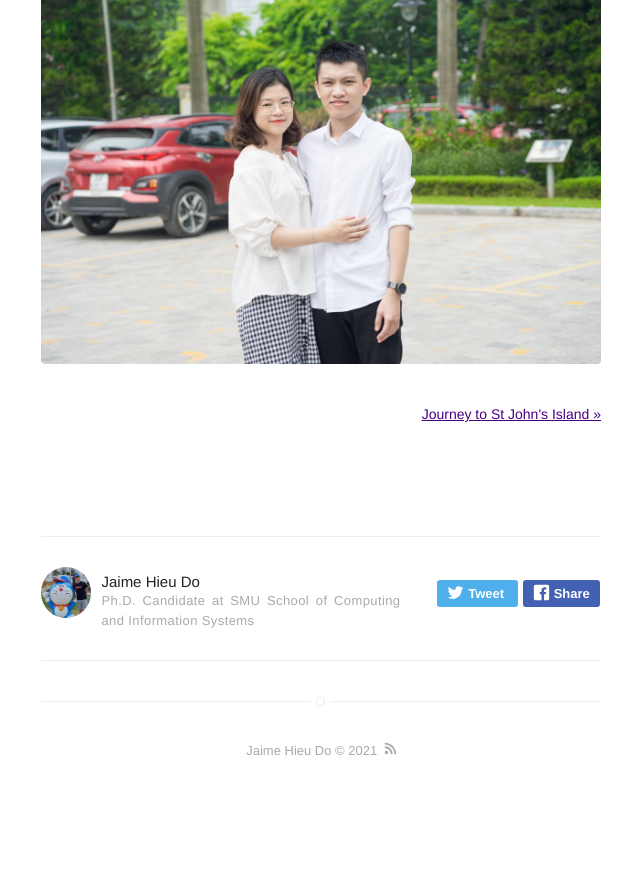
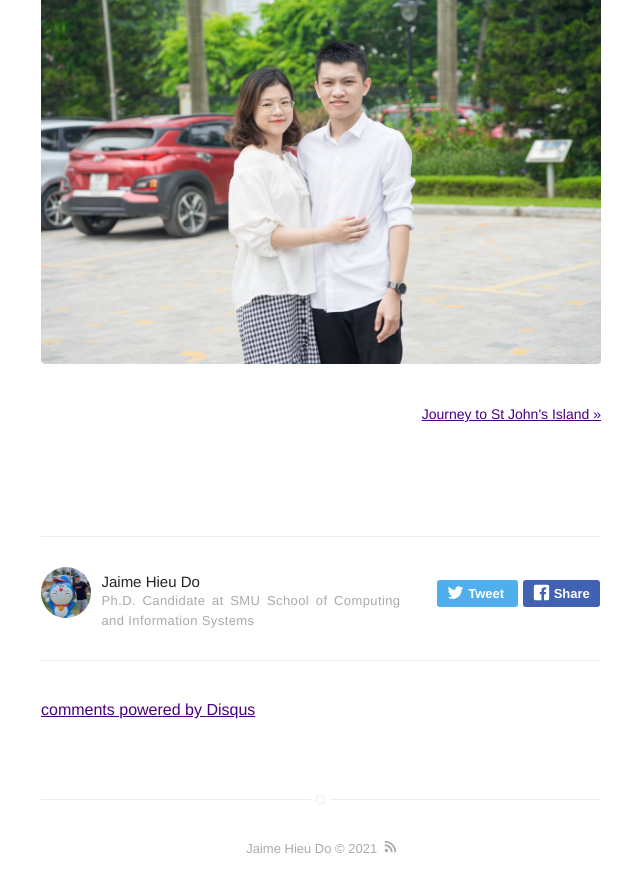
Before and after one commit to hieuddo/hieuddo.github.io, a Jekyll site: the page built from _posts/2020-07-28-graduation.md, in a window 1280 px wide and 900 px high, scrolled down 4128 px. Shown: the top 892 px of the window, without its empty margins (319-959 px from the left). Built offline with Jekyll 4.4.1, drawn with Linux system fonts in a browser that asks for light colours; comment, search, counter and statistics services are not loaded; before the commit the page ends 4930 px from its top, so only the background shows below that; some of the changed lines change nothing that is shown.

Commit message:
enable disqus

```diff
--- a/_config.yml
+++ b/_config.yml
@@ -29,9 +29,9 @@ analytics-google: 'UA-193328703-1'
 # analytics-piwik-id: 1
 
 # if you don't want comments in your posts, leave categories empty
-# disqus:
-#   shortname: hieuddo # enter this from your disqus account
-#   categories: [blog, project] # only show disqus for posts that have these categories
+disqus:
+  shortname: hieuddo # enter this from your disqus account
+  categories: [blog, project] # only show disqus for posts that have these categories
 
 # if you don't have any of social below, comment the line
 facebook: hieeudd
```
